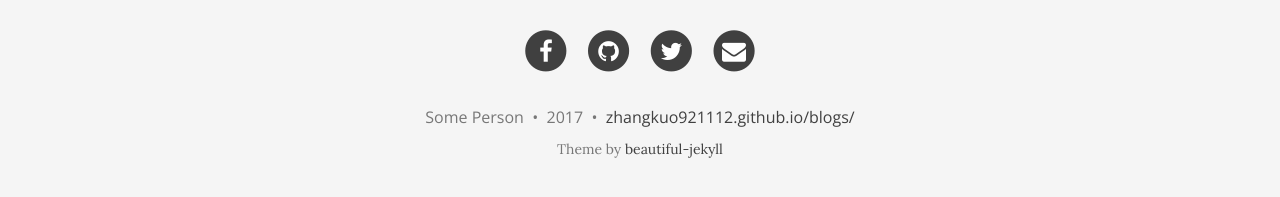
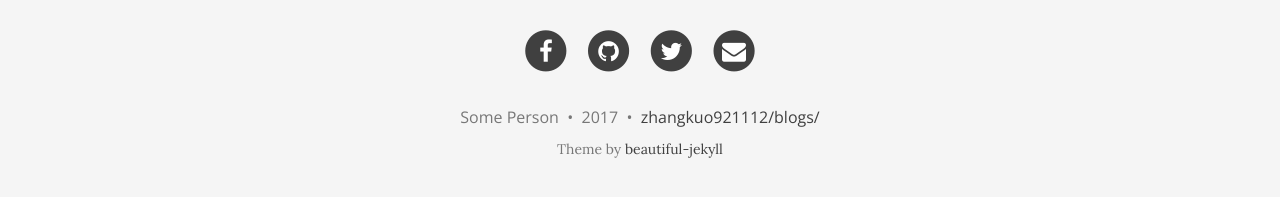
Before and after one commit to buoooou/blog.github.io, a Jekyll site: the page built from index.html, in a window 1280 px wide and 931 px high. Shown: the part 721-918 px from the top of the window. Built offline with Jekyll 4.4.1, drawn with Linux system fonts in a browser that asks for light colours; nearby versions of some CDN libraries; the list of posts is cut into pages by our own code.

Commit message:
Update _config.yml

```diff
--- a/_config.yml
+++ b/_config.yml
@@ -84,7 +84,7 @@ share-links-active:
 
 # How to display the link to the website in the footer
 # Remove this if you don't want a link in the footer
-url-pretty: "zhangkuo921112.github.io/blogs/"  # eg. "deanattali.com/beautiful-jekyll"
+url-pretty: "zhangkuo921112/blogs/"  # eg. "deanattali.com/beautiful-jekyll"
 
 # --- Misc --- #
 # Fill in your Disqus shortname (NOT the userid) if you want to support Disqus comments
```
